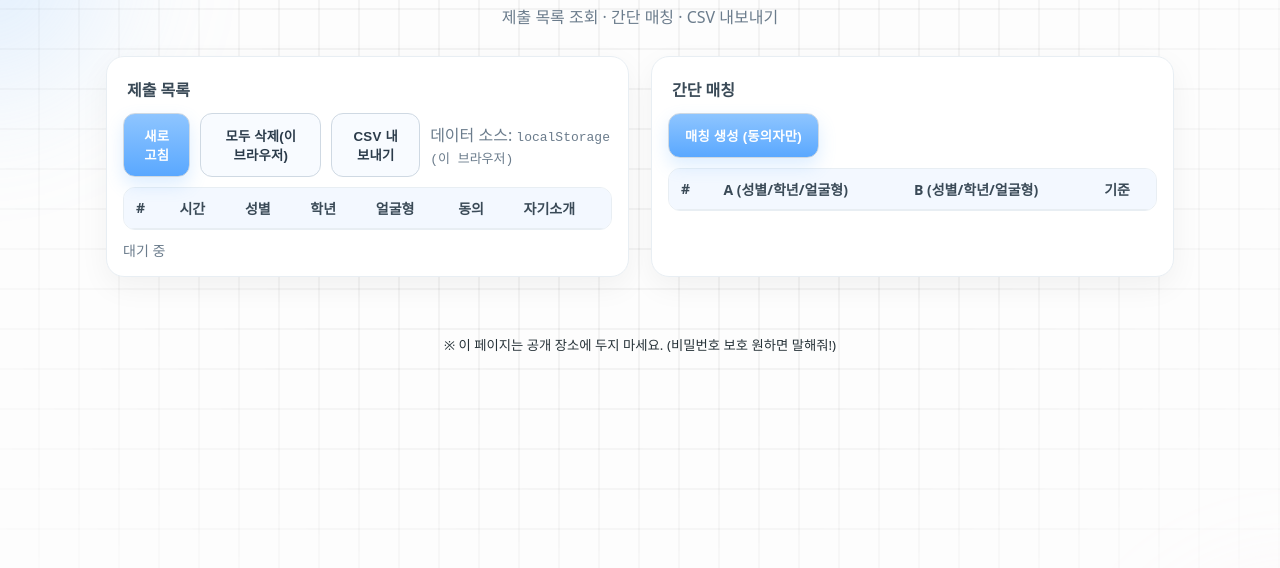
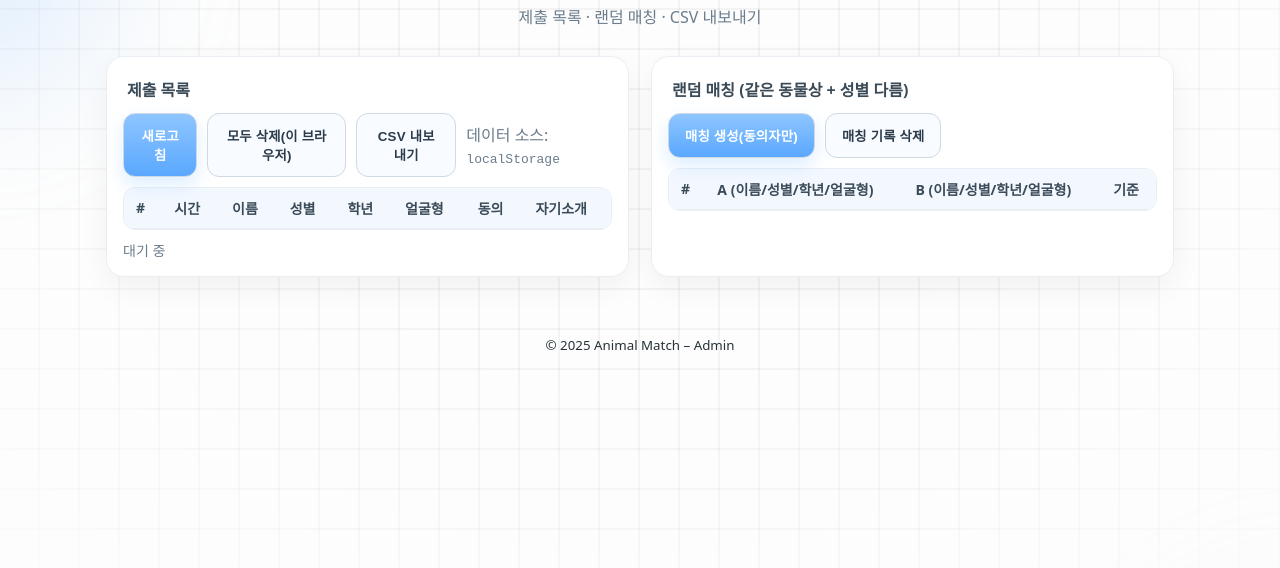
Before and after one commit to seopchang/animal-match, a plain HTML site: page animal-match/web/admin.html in a window 1280 px wide. Shown: the part 70-638 px from the top of the page. Drawn offline with Linux system fonts and the light colour scheme.

Commit message:
Add files via upload

```diff
--- a/animal-match/web/admin.html
+++ b/animal-match/web/admin.html
@@ -16,7 +16,7 @@
       <div class="brand-logo">📋</div>
       <h1>관리자 페이지</h1>
     </div>
-    <p class="subtitle">제출 목록 조회 · 간단 매칭 · CSV 내보내기</p>
+    <p class="subtitle">제출 목록 · 랜덤 매칭 · CSV 내보내기</p>
   </header>
 
   <main class="container admin">
@@ -27,7 +27,7 @@
         <button id="refreshBtn" class="btn">새로고침</button>
         <button id="clearBtn" class="btn ghost">모두 삭제(이 브라우저)</button>
         <button id="exportCsvBtn" class="btn ghost">CSV 내보내기</button>
-        <span class="muted">데이터 소스: <code>localStorage (이 브라우저)</code></span>
+        <span class="muted">데이터 소스: <code>localStorage</code></span>
       </div>
 
       <div class="table-wrap">
@@ -36,6 +36,7 @@
             <tr>
               <th>#</th>
               <th>시간</th>
+              <th>이름</th>
               <th>성별</th>
               <th>학년</th>
               <th>얼굴형</th>
@@ -51,9 +52,11 @@
     </section>
 
     <section class="panel">
-      <h2 class="panel-title">간단 매칭</h2>
+      <h2 class="panel-title">랜덤 매칭 (같은 동물상 + 성별 다름)</h2>
       <div class="toolbar">
-        <button id="matchBtn" class="btn primary">매칭 생성 (동의자만)</button>
+        <button id="matchBtn" class="btn">매칭 생성(동의자만)</button>
+        <button id="clearMatchBtn" class="btn ghost">매칭 기록 삭제</button>
+        <span class="muted" id="matchInfo"></span>
       </div>
 
       <div class="table-wrap">
@@ -61,8 +64,8 @@
           <thead>
             <tr>
               <th>#</th>
-              <th>A (성별/학년/얼굴형)</th>
-              <th>B (성별/학년/얼굴형)</th>
+              <th>A (이름/성별/학년/얼굴형)</th>
+              <th>B (이름/성별/학년/얼굴형)</th>
               <th>기준</th>
             </tr>
           </thead>
@@ -72,21 +75,20 @@
     </section>
   </main>
 
-  <footer class="app-footer">
-    <small>※ 이 페이지는 공개 장소에 두지 마세요. (비밀번호 보호 원하면 말해줘!)</small>
-  </footer>
-
   <!-- 4초 로딩 오버레이 -->
   <div id="loadingOverlay" class="full-overlay hidden" aria-hidden="true">
     <div class="overlay-card">
       <svg class="heart" viewBox="0 0 24 24" width="72" height="72" aria-hidden="true">
-        <path d="M12 21s-6.716-4.343-9.193-7.035C1.126 12.126 1 10.51 1.737 9.25 2.78 7.455 4.94 7 6.54 7c1.6 0 3.266.83 3.96 2.07.694-1.24 2.36-2.07 3.96-2.07s3.76.455 4.8 2.25c.74 1.26.61 2.876-.07 4.715C18.716 16.657 12 21 12 21z"
-              fill="currentColor"/>
+        <path d="M12 21s-6.716-4.343-9.193-7.035C1.126 12.126 1 10.51 1.737 9.25 2.78 7.455 4.94 7 6.54 7c1.6 0 3.266.83 3.96 2.07.694-1.24 2.36-2.07 3.96-2.07s3.76.455 4.8 2.25c.74 1.26.61 2.876-.07 4.715C18.716 16.657 12 21 12 21z" fill="currentColor"/>
       </svg>
       <div class="loading-text">매칭 중<span class="dots" aria-hidden="true"></span></div>
-      <div class="loading-sub">상대방과의 케미를 찾고 있어요…</div>
+      <div class="loading-sub">같은 동물상 + 성별 다른 조합을 찾고 있어요…</div>
     </div>
   </div>
+
+  <footer class="app-footer">
+    <small>© 2025 Animal Match – Admin</small>
+  </footer>
 
   <script src="/admin.js"></script>
 </body>
```
Also changed, not shown: animal-match/requirements.txt.
